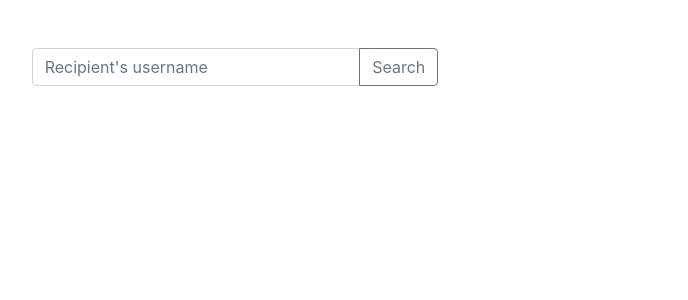
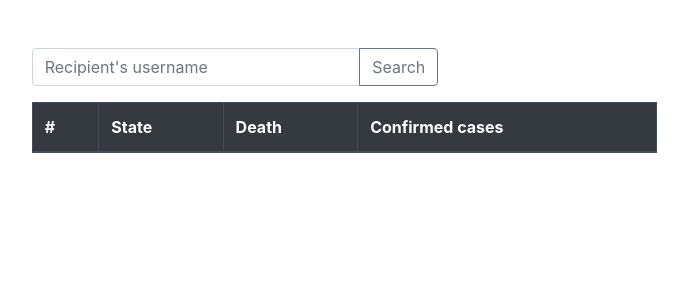
Before and after one commit to Pi-Campus/team_53, a React (Create React App) app: page / in a window 1280 px wide. Shown: the top 300 px of the page, without its empty margins (405-1093 px from the left). Built offline with nearby package versions, Linux system fonts and the light colour scheme.

Commit message:
Update App.jsx

```diff
--- a/src/App.jsx
+++ b/src/App.jsx
@@ -1,10 +1,17 @@
 import "bootstrap/dist/css/bootstrap.min.css";
 import "./App.css";
-import { InputGroup, FormControl, Button, Row, Col } from "react-bootstrap";
+import {
+  InputGroup,
+  FormControl,
+  Button,
+  Row,
+  Col,
+  Table,
+} from "react-bootstrap";
 import React, { useState } from "react";
 
 function App() {
-  const [data, setData] = useState(null);
+  const [data, setData] = useState([]);
   const [query, setQuery] = useState("");
 
   const fetchData = async () => {
@@ -22,8 +29,8 @@ function App() {
       );
       if (response.ok) {
         const data = await response.json();
-        console.log(data);
-        setData(data);
+        console.log(data.data);
+        setData(data.data);
       } else {
         alert("Something went wrong");
       }
@@ -51,6 +58,28 @@ function App() {
             </InputGroup.Append>
           </InputGroup>
         </Col>
+        <Col md={{ span: 6, offset: 4 }}>
+          <Table striped bordered hover variant="dark">
+            <thead>
+              <tr>
+                <th>#</th>
+                <th>State</th>
+                <th>Death</th>
+                <th>Confirmed cases</th>
+              </tr>
+            </thead>
+            <tbody>
+              {data.map((el, index) => (
+                <tr key={index}>
+                  <td>{index}</td>
+                  <td>{el.cells[0]}</td>
+                  <td>{el.cells[1]}</td>
+                  <td>{el.cells[2]}</td>
+                </tr>
+              ))}
+            </tbody>
+          </Table>
+        </Col>
       </Row>
     </div>
   );
```
